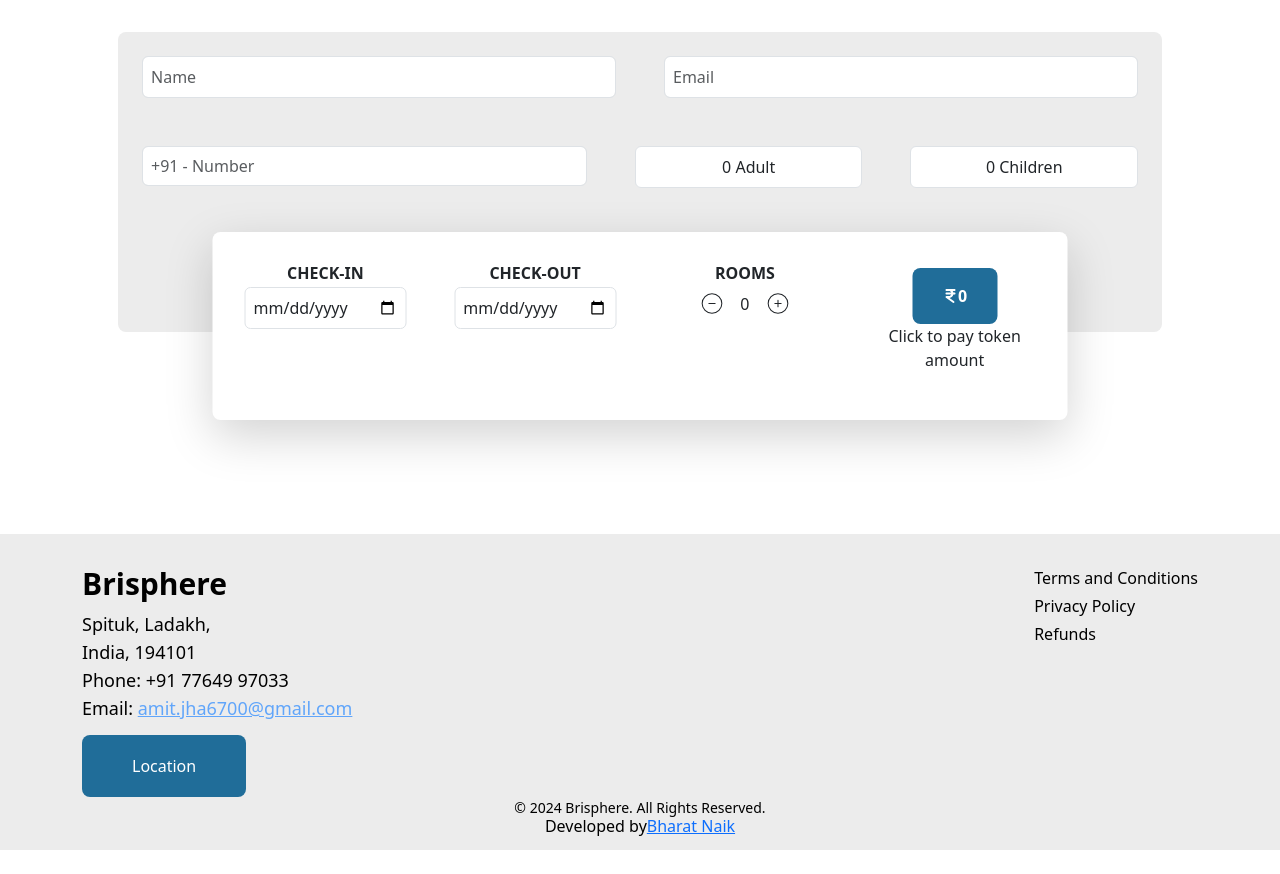
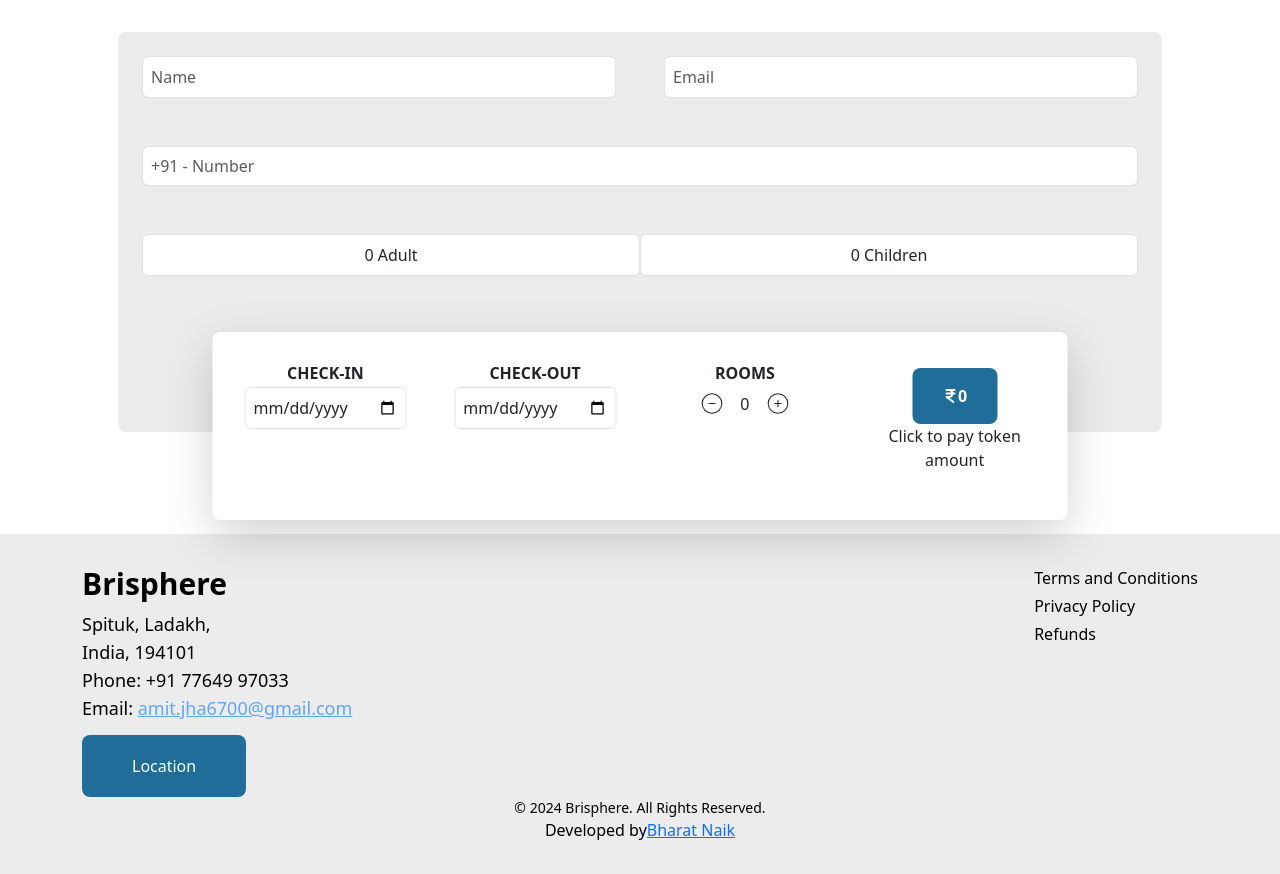
Before and after one commit to BharatNaik24/Brisphere-Assignment, a React (Vite) app: page /bookmyhotel in a window 1280 px wide. Shown: the part 120-994 px from the top of the page. Before the commit the page ends 970 px from the top, so only its background shows below. Built offline with nearby package versions, Linux system fonts and the light colour scheme.

Commit message:
footer adjustments

```diff
--- a/src/components/footer/footer.jsx
+++ b/src/components/footer/footer.jsx
@@ -72,8 +72,8 @@ function Footer() {
           </div>
         </div>
         <div className="mt-1 text-center">
-          <p className="text-sm">© 2024 Brisphere. All Rights Reserved.</p>
-          <p className="-m-5 p-0">
+          <p className="text-sm m-0">© 2024 Brisphere. All Rights Reserved.</p>
+          <span className="-m-5 p-0">
             Developed by
             <a
               href="https://www.instagram.com/nameisbharatnaik/"
@@ -81,7 +81,7 @@ function Footer() {
             >
               Bharat Naik
             </a>
-          </p>
+          </span>
         </div>
       </div>
     </div>
--- a/src/pages/bookingsPage/bookingsPage.jsx
+++ b/src/pages/bookingsPage/bookingsPage.jsx
@@ -21,7 +21,7 @@ function BooksPage() {
       <div className="container relative mx-auto my-8 p-5">
         <div
           style={{ backgroundColor: "#ececec" }}
-          className="rounded-lg flex-col md:flex-row items-center min-h-[300px] relative"
+          className="rounded-lg flex-col md:flex-row items-center min-h-[400px] relative"
         >
           {/* User Input Fields */}
           <div className="flex w-full gap-5 text-start md:text-left p-6">
@@ -41,7 +41,7 @@ function BooksPage() {
             />
           </div>
 
-          <div className="flex w-full gap-5 text-start md:text-left p-6">
+          <div className="flex w-full sm:flex-col gap-5 text-start md:text-left p-6">
             <input
               type="text"
               placeholder="+91 - Number"
@@ -49,12 +49,14 @@ function BooksPage() {
               onChange={(e) => setPhone(e.target.value)}
               className="form-control w-full h-25 p-2 border rounded"
             />
+            <div className="flex">
               <p className="w-3/6 mt-0 text-center border rounded bg-white p-2">
                 {roomsCount} Adult
               </p>
               <p className="w-3/6 mt-0 text-center border rounded bg-white p-2">
                 {roomsCount * 2} Children
               </p>
+            </div>
           </div>
         </div>
 
```
Lines whose indentation alone changed are shown as unchanged.
